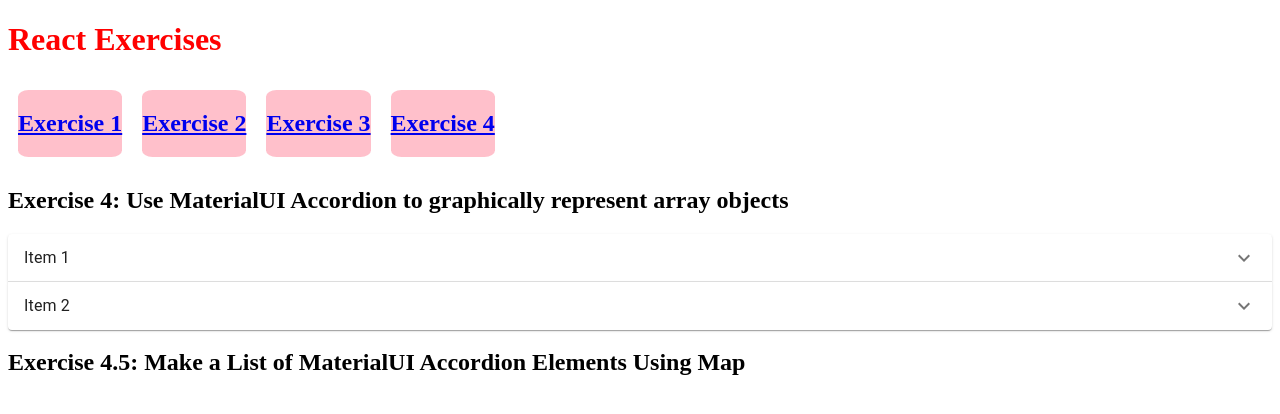
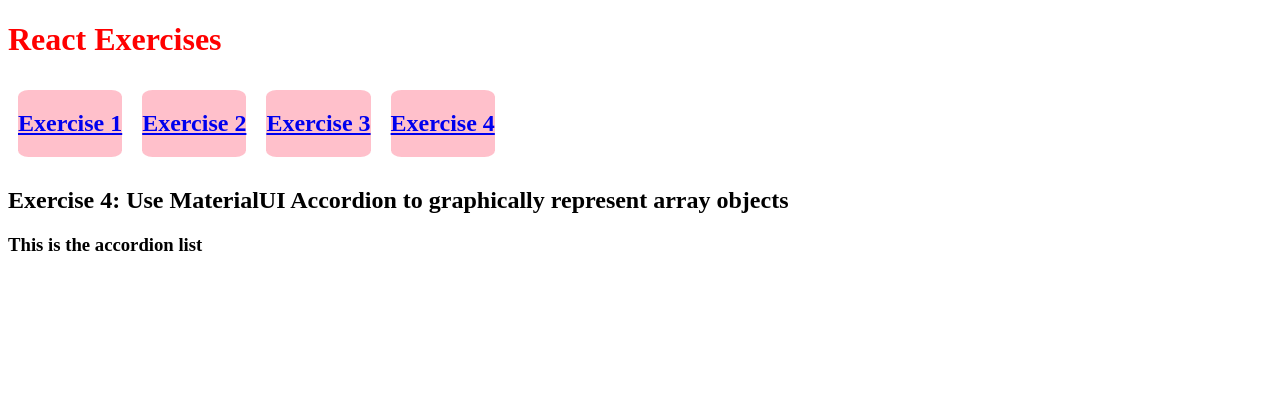
Before and after one commit to austinbhan/my-react-playground, a React app: page /exercise-four in a window 1280 px wide. Shown: the top 414 px of the page. Built offline with nearby package versions, Linux system fonts and the light colour scheme.

Commit message:
Created getAll fetch-utils, reformatted exercise 3

```diff
--- /dev/null
+++ b/src/ExerciseFour/AccordionList.jsx
@@ -0,0 +1,10 @@
+import styles from '../App.scss';
+
+export default function AccordionList() {
+  return (
+    <div className={styles.accordionList}>
+      <h3>This is the accordion list</h3>
+      {/* Map through AccordionElement Below*/}
+    </div>
+  );
+}
--- a/src/ExerciseFour/ExerciseFour.jsx
+++ b/src/ExerciseFour/ExerciseFour.jsx
@@ -1,42 +1,16 @@
 import styles from '../App.scss';
-import { Accordion, Typography } from '@mui/material';
-import { AccordionSummary, AccordionDetails } from '@mui/material';
-import ExpandMoreIcon from '@mui/icons-material/ExpandMore';
+import AccordionList from './AccordionList';
+
 
 export default function ExerciseFour() {
   return (
     <div className={styles.ExerciseFour}>
       <h2>Exercise 4: Use MaterialUI Accordion
         to graphically represent array objects</h2>
-      <Accordion>
-        <AccordionSummary
-          expandIcon={<ExpandMoreIcon />}>
-          <Typography>
-                Item 1
-          </Typography>
-        </AccordionSummary>
-        <AccordionDetails>
-          <Typography>
-            This is the item description
-          </Typography>
-        </AccordionDetails>
-      </Accordion>
-      <Accordion>
-        <AccordionSummary
-          expandIcon={<ExpandMoreIcon />}>
-          <Typography>
-                Item 2
-          </Typography>
-        </AccordionSummary>
-        <AccordionDetails>
-          <Typography>
-            This is the item 2 description
-          </Typography>
-        </AccordionDetails>
-      </Accordion>
-      <h2>Exercise 4.5: Make a List of MaterialUI Accordion
+      <AccordionList />
+      {/* <h2>Exercise 4.5: Make a List of MaterialUI Accordion
                 Elements Using Map
-      </h2>
+      </h2> */}
     </div>
   );
 }
--- a/src/ExerciseThree/ExerciseThree.jsx
+++ b/src/ExerciseThree/ExerciseThree.jsx
@@ -1,21 +1,21 @@
 import { useState, useEffect } from 'react';
+import { getAll } from '../fetch-utils/getAll'; // Fix URL
 import styles from '../App.scss';
+
 
 export default function ExerciseThree() {
 
   // Change to Heroku link when backend is merged to main
-  const url = 'https://countryapi.herokuapp.com/countries';
   const [data, setData] = useState([]);
 
   async function getData() {
-    const res = await fetch(url);
-    const realRes = await res.json();
-    setData(realRes);
+    getAll(setData);
   }
 
   useEffect(() => {
     getData();
   }, []);
+
 
   return (
     <div className={styles.ExerciseThree}>
--- /dev/null
+++ b/src/fetch-utils/getAll.jsx
@@ -0,0 +1,6 @@
+export async function getAll(setData) {
+  const url = 'https://countryapi.herokuapp.com/countries';
+  const res = await fetch(url);
+  const realRes = await res.json();
+  setData(realRes);
+}
```
Also changed, not shown: src/ExerciseFour/AccordionElement.jsx (added, +20 -0 lines).
